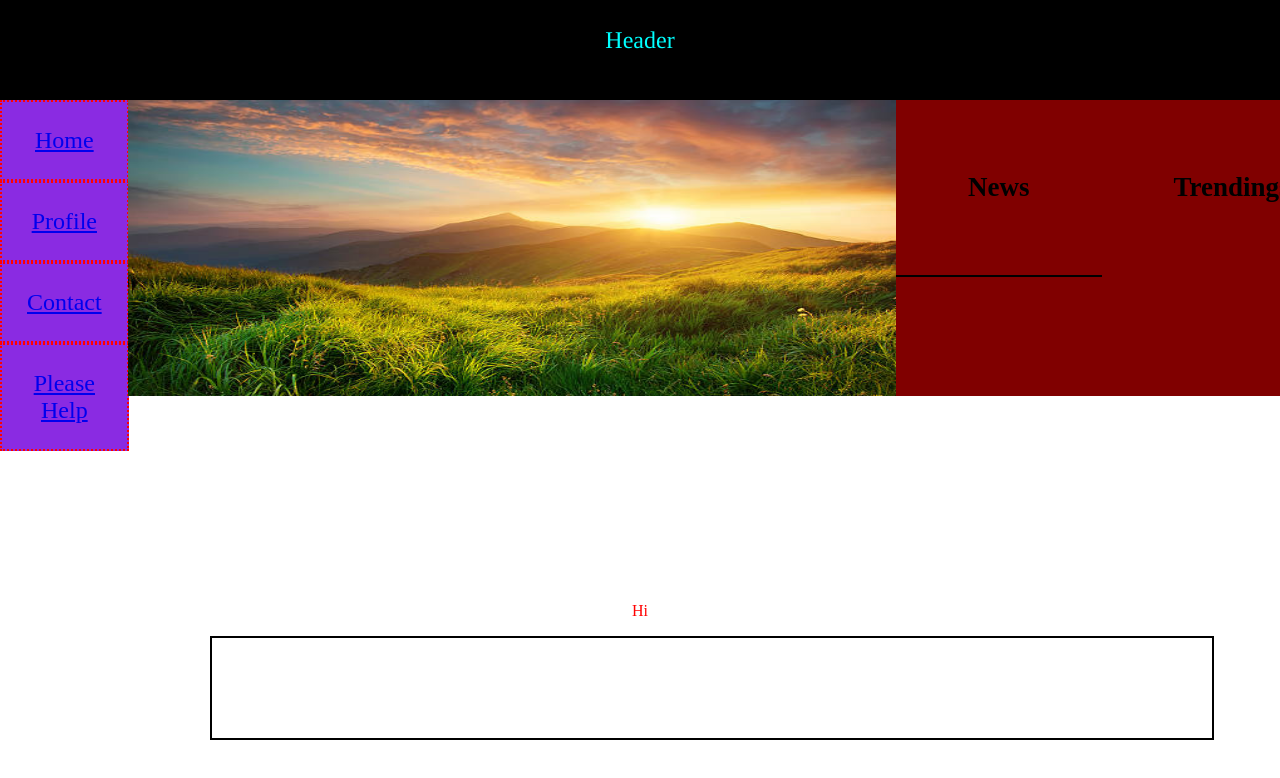
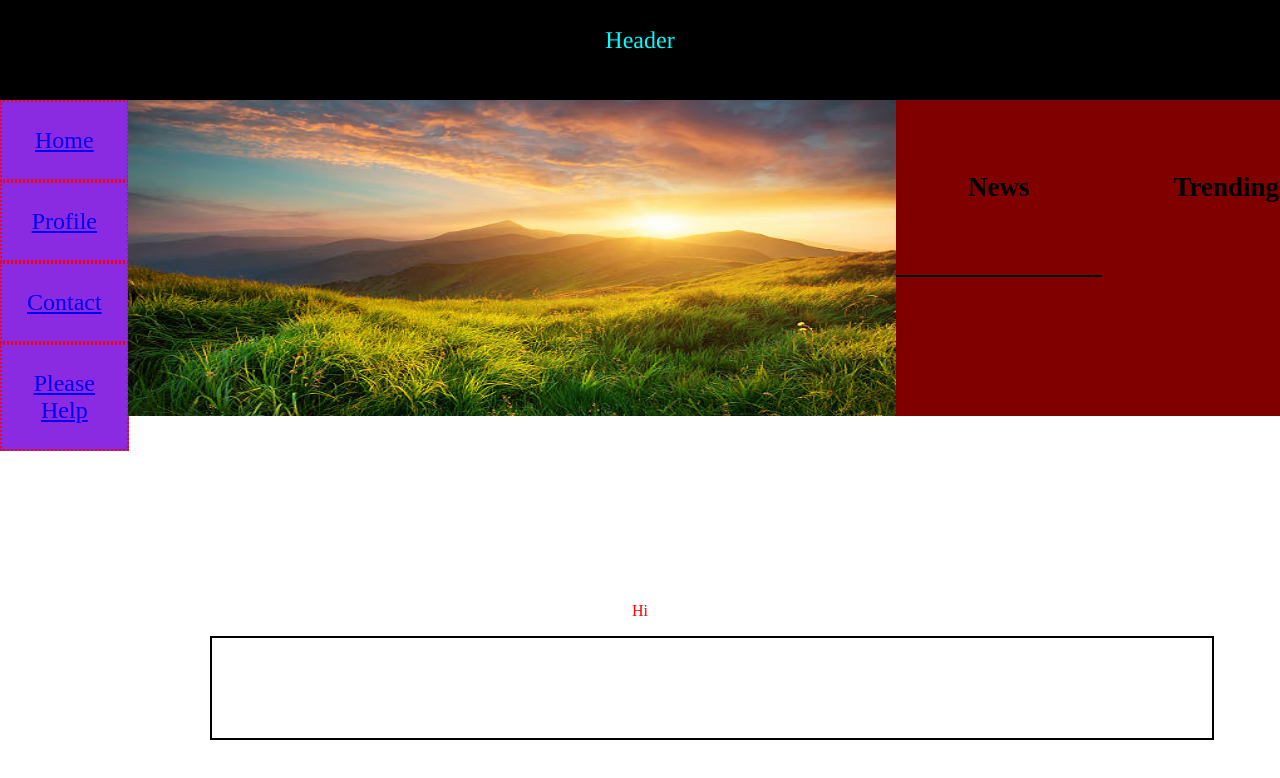
Before and after one commit to rahulbhatanagar/UI, a plain HTML site: page index.html in a window 1280 px wide. Drawn offline with Linux system fonts and the light colour scheme; no server answers.

Commit message:
height of the image is fixed

```diff
--- a/index.css
+++ b/index.css
@@ -21,7 +21,7 @@ p{
     flex-wrap: wrap;
     width: auto;
     font-size: large;
-    height: 61%;
+    height: 65%;
     background-color: maroon;
     text-align: center;
 }
@@ -33,7 +33,7 @@ p{
 
 img{
     width: 100%;
-    height: 61%;
+    height: 65%;
 }
 
 ul{
--- a/index.js
+++ b/index.js
@@ -69,7 +69,7 @@ function getMousePoints(){
         area.style.backgroundColor = 'white';
         tagP.textContent = 'Hi'
         tagP.addEventListener('click',()=>{
-            tagP.remove();
+            tagP.textContent =''
         })
     })
 }
```
